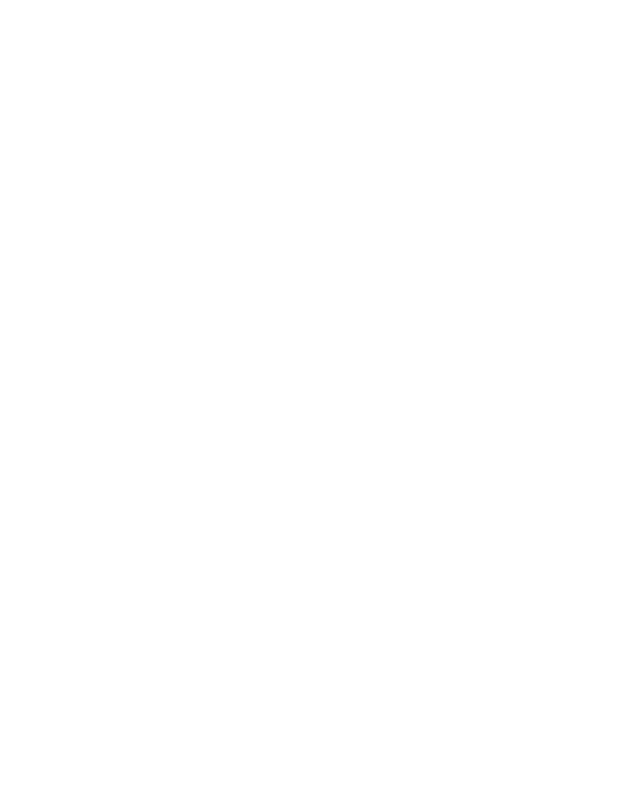
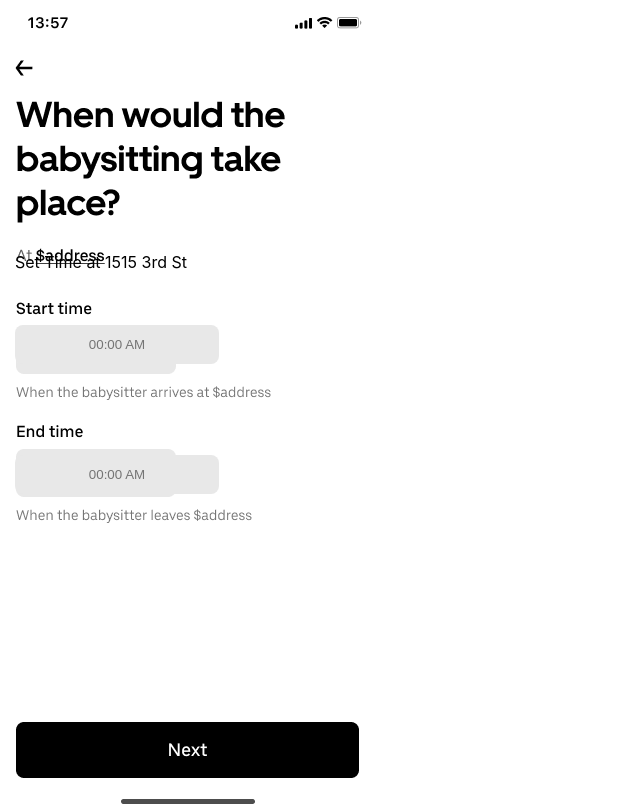
Before and after one commit to yang-uber/apm-23-babysitting, a React (Create React App) app: page /datetime in a window 1280 px wide. Before the commit this address had no page. Shown: the whole page, without its empty margins (0-640 px from the left). Built offline with nearby package versions, Linux system fonts and the light colour scheme; what baseui, styletron-engine-atomic, styletron-react would draw is missing.

Commit message:
Select date time initial commit

```diff
--- a/src/App.js
+++ b/src/App.js
@@ -13,6 +13,7 @@
 import Home from './Pages/Home/Home.js';
 import NewFeature from './Pages/NewFeature/NewFeature.js';
 import HomeScreen from './Pages/HomeScreen/HomeScreen.js';
+import SelectDateTime from './Pages/SelectDateTime/SelectDateTime.js';
 
 const engine = new Styletron();
 
@@ -23,9 +24,9 @@
         <BaseProvider theme={LightTheme}>
           <BrowserRouter>
             <Routes>
-              <Route path="/" element={<Home />} />
+              <Route path="/" element={<HomeScreen />} />
               <Route path="/newfeature" element={<NewFeature />} />
-              <Route path="/homescreen" element={<HomeScreen />} />
+              <Route path="/datetime" element={<SelectDateTime address="1515 3rd St"/>} />
             </Routes>
           </BrowserRouter>
         </BaseProvider>
--- /dev/null
+++ b/src/Pages/SelectDateTime/SelectDateTime.css
@@ -0,0 +1,10 @@
+.NewFeature .formatting-container {
+    margin-top: 300px;
+    padding-right: 30px;
+    display: flex;
+    flex-direction: column;
+}
+
+.NewFeature .formatting-container button {
+    margin-top: 20px;
+}
--- /dev/null
+++ b/src/Pages/SelectDateTime/SelectDateTime.js
@@ -0,0 +1,26 @@
+import React from 'react';
+import screenshot from './selectdatetime.png';  // Change the path to your actual screenshot path
+import TimeButton from './selecttimebutton.js';
+import { Select } from 'baseui/select';
+
+function SelectDateTime({ address }) {
+  return (
+    <div style={{ position: 'relative', width: '375px', height: '812px', backgroundImage: `url(${screenshot})`, backgroundSize: 'cover' }}>
+
+        <div style={{position: 'absolute', top:'31%', left:'4%'}}>
+        {address && <div style={{ textAlign: 'left', color: 'black' }}>{`Set Time at ${address}`}</div>}
+        </div>
+
+      <div style={{ position: 'absolute', top: '40%', left: '4%' }}>
+        <TimeButton address={address} />
+      </div>
+
+      <div style={{ position: 'absolute', top: '56%', left: '4%' }}>
+        <TimeButton />
+      </div>
+
+    </div>
+  );
+}
+
+export default SelectDateTime;
--- /dev/null
+++ b/src/Pages/SelectDateTime/selecttimebutton.js
@@ -0,0 +1,37 @@
+import React, { useState } from 'react';
+
+function SetDateTime({ address }) {
+  const [inputValue, setInputValue] = useState(""); // To keep track of input value
+
+  return (
+    <div style={{
+      display: 'flex',
+      width: '160px',
+      flexDirection: 'column',
+      alignItems: 'flex-start',
+      gap: '8px',
+    }}>
+      <input
+        type="text"
+        value={inputValue}
+        onChange={(e) => setInputValue(e.target.value)} // Update the input value when user types
+        placeholder="00:00 AM" // This will be the grayed-out placeholder text
+        style={{
+          display: 'flex',
+          alignItems: 'center',
+          justifyContent: 'center',
+          padding: '12px 22px',
+          width: '100%',
+          textAlign: 'center',
+          backgroundColor: 'rgba(232, 232, 232, 1)',
+          borderRadius: '8px',
+          border: 'none',
+          color: 'gray',
+          fontFamily: 'Uber Move, sans-serif',
+        }}
+      />
+    </div>
+  );
+}
+
+export default SetDateTime;
```
Also changed, not shown: src/Pages/SelectDateTime/selectdatetime.png (added).
